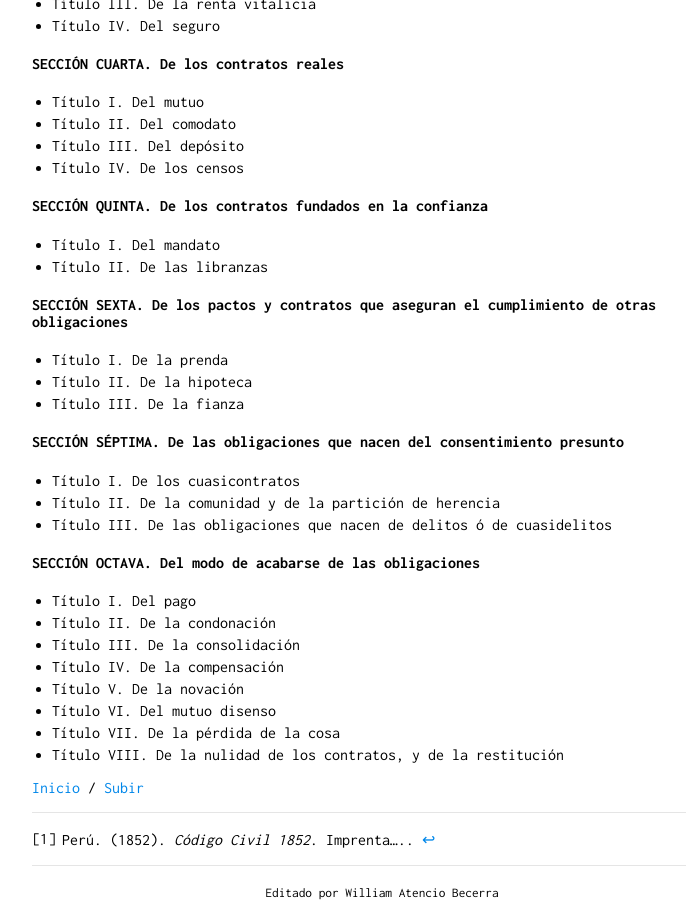
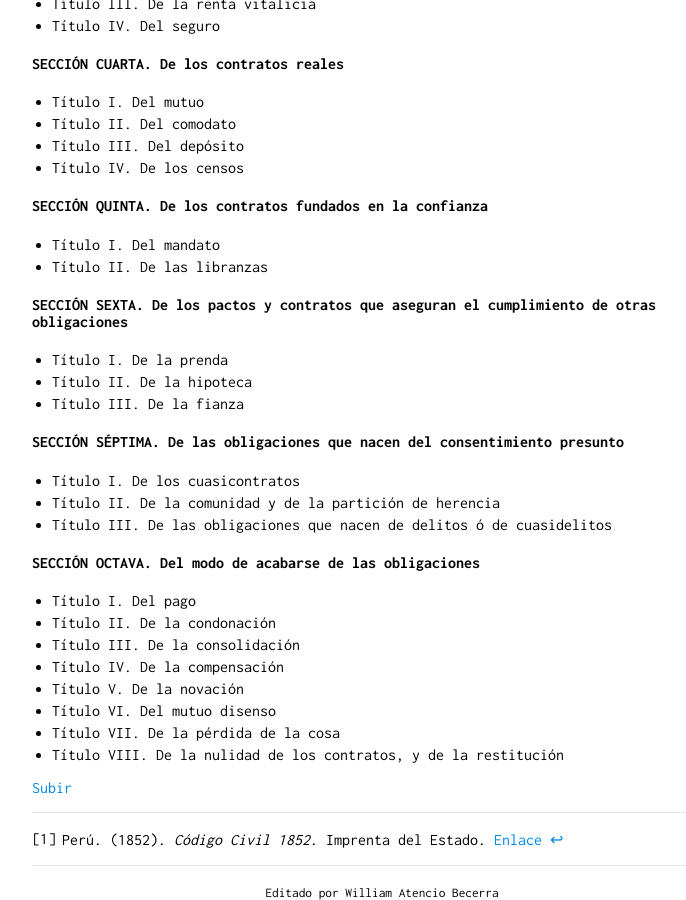
Before and after one commit to actio1680/actio1680.github.io, a Jekyll site: the page built from cc1852.md, in a window 1280 px wide and 900 px high, scrolled down 3369 px. Shown: the whole window, without its empty margins (258-944 px from the left). Built offline with Jekyll 4.4.1, drawn with Linux system fonts in a browser that asks for light colours; our own code applies the rules of GitHub Pages for plain Markdown files.

Commit message:
Update cc1852.md

```diff
--- a/cc1852.md
+++ b/cc1852.md
@@ -164,8 +164,8 @@ Objetivo.
 - Título VII. De la pérdida de la cosa
 - Título VIII. De la nulidad de los contratos, y de la restitución
 
-[Inicio](index.md) / [Subir](#top)
+[Subir](#top)
 
 ---
 
-[^1]: Perú. (1852). *Código Civil 1852*. Imprenta.....
+[^1]: Perú. (1852). *Código Civil 1852*. Imprenta del Estado. [Enlace](https://books.google.com.pe/books?id=AZEDAAAAYAAJ)
```
